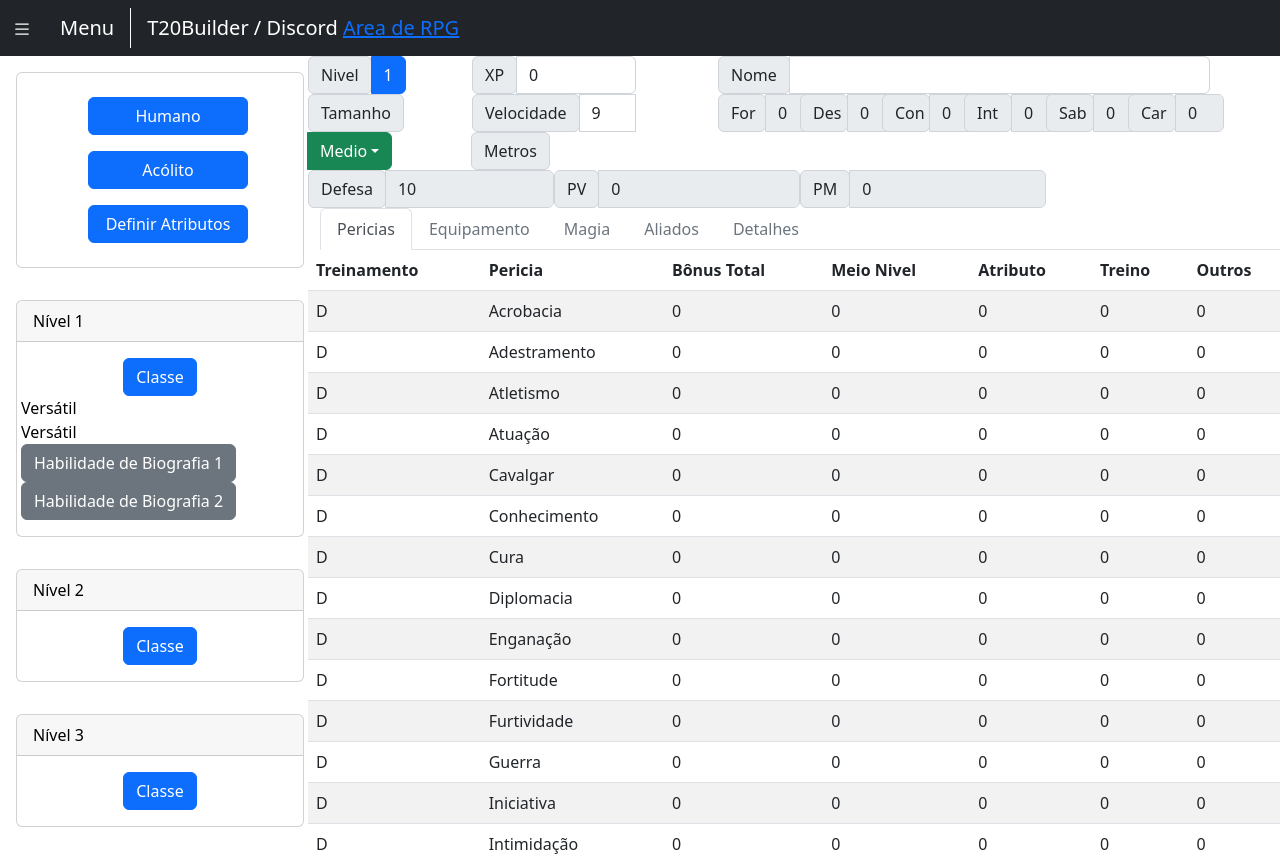
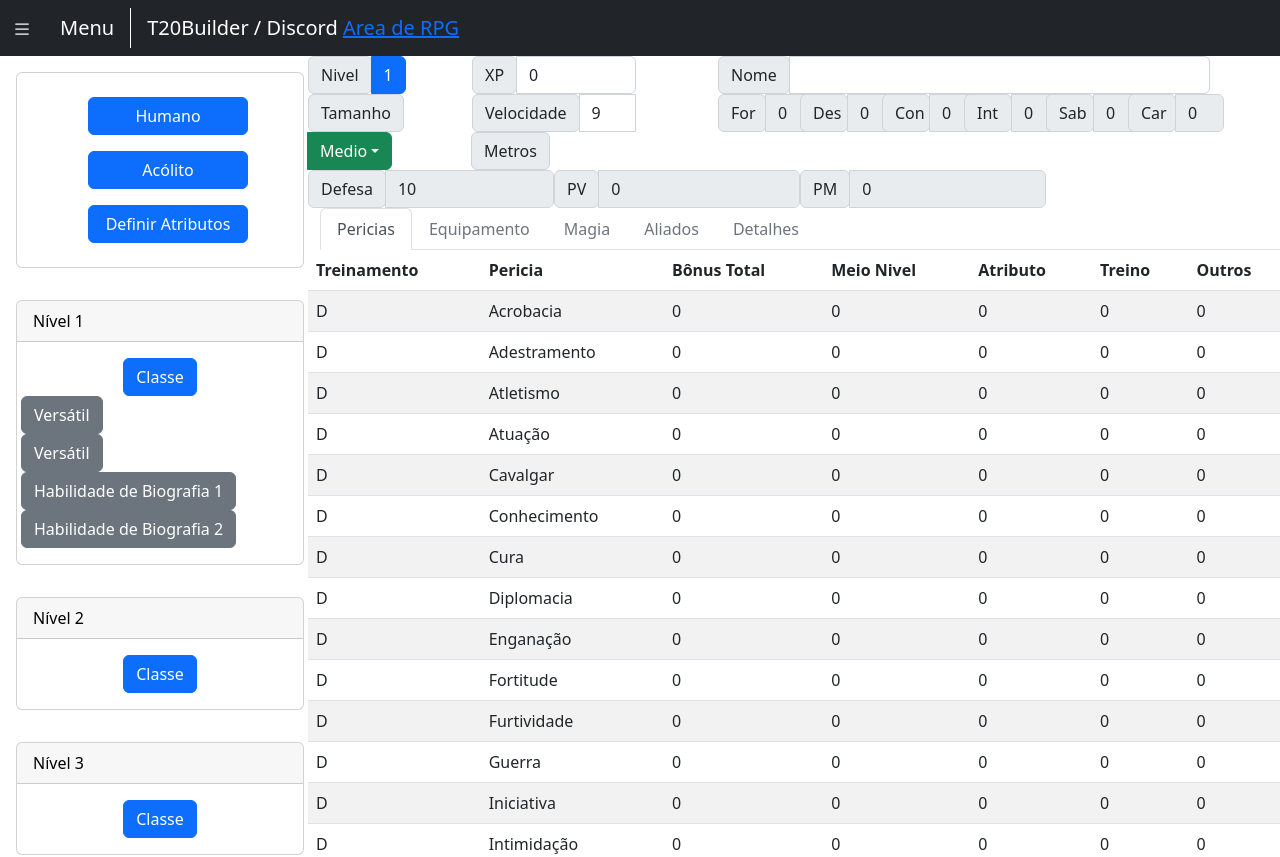
Before and after one commit to AreaDeRPG/t20builder, a Vue app: page / in a window 1280 px wide. Shown: the top 857 px of the page. Built offline with nearby package versions, Linux system fonts and the light colour scheme.

Commit message:
finalizando versatil humano

```diff
--- a/src/components/NivelSelect.vue
+++ b/src/components/NivelSelect.vue
@@ -17,12 +17,12 @@
               class="d-flex justify-content-left align-items-center"
               style="width: 100%"
             >
-              {{ habilidade.nome }}
-              <div v-for="(j, index) in habilidade.habilidades" :key="index">
-                <b-button v-b-modal.poder-select>
-                  {{ habilidade.nome }}
-                </b-button>
-              </div>
+              <b-button
+                v-b-modal.poderselect
+                @click="set(3, habilidade, habilidade.habilidades)"
+              >
+                {{ habilidade.habilidadeSelect?.nome ?? habilidade.nome }}
+              </b-button>
             </div>
             <div
               class="d-flex justify-content-left align-items-center"
@@ -150,17 +150,13 @@
     selectHabilidade(habilidades: Habilidade, habilidade: Habilidade): void {
       habilidades.habilidadeSelect = habilidade;
     },
-    set(
-      code: number,
-      habilidade: Habilidade,
-      habilidades: Habilidade[],
-      pos?: number
-    ): void {
+    set(code: number, habilidade: Habilidade, habilidades: Habilidade[]): void {
       this.poderselect = code;
       this.activeChild = habilidade;
       this.select = habilidades;
     },
     update(habilidade: Habilidade): void {
+      //console.log(this.ficha);
       switch (this.poderselect) {
         case 1:
           // eslint-disable-next-line
@@ -173,6 +169,8 @@
           this.$set(this.ficha, 2, habilidade);
           break;
         case 3:
+          this.activeChild.habilidadeSelect = habilidade;
+          this.$set(this.ficha, 3, habilidade);
           break;
       }
     },
--- a/src/components/PericiasInfo.vue
+++ b/src/components/PericiasInfo.vue
@@ -88,6 +88,7 @@
             )
           );
         });
+        console.log(this.ficha.getBuffs());
       }
       return res;
     },
--- a/src/components/modals/biografia/BiografiaModal.vue
+++ b/src/components/modals/biografia/BiografiaModal.vue
@@ -41,8 +41,6 @@
 import { biografias } from "@/entities/biografia";
 import Biografia from "@/entities/biografia/model/Biografia";
 import Utils from "@/entities/util";
-// eslint-disable-next-line
-var _ = require("lodash");
 export default defineComponent({
   name: "BiografiaModal",
   data: () => {
@@ -72,8 +70,8 @@
     },
     escolherBiografia(biografia: Biografia): void {
       // eslint-disable-next-line
-      this.ficha.biografia = _.cloneDeep(biografia);
-      console.log(this.ficha.biografia);
+      this.ficha.biografia = Utils.deepClone(biografia);
+      //console.log(this.ficha.biografia);
     },
     biografiaId(): number {
       return this.ficha.biografia.id;
--- a/src/entities/biografia/index.ts
+++ b/src/entities/biografia/index.ts
@@ -5,7 +5,7 @@
 import Habilidade from "../habilidades/model/Habilidades";
 import Biografia from "./model/Biografia";
 
-const periciasOrigens = [
+export const treinamentoPericias = [
   new Habilidade(
     1,
     "Acrobacia",
@@ -213,13 +213,13 @@
 
 export const biografias = [
   new Biografia(1, "Acólito", Fonte.BASICO, [
-    periciasOrigens.filter(
+    treinamentoPericias.filter(
       (el) => el.buffs[0].caracteristica == Caracteristica.CURA
     )[0],
-    periciasOrigens.filter(
+    treinamentoPericias.filter(
       (el) => el.buffs[0].caracteristica == Caracteristica.RELIGIAO
     )[0],
-    periciasOrigens.filter(
+    treinamentoPericias.filter(
       (el) => el.buffs[0].caracteristica == Caracteristica.VONTADE
     )[0],
     new Habilidade(1, "Medicina", Fonte.BASICO, [], []),
@@ -236,10 +236,10 @@
     ),
   ]),
   new Biografia(2, "Amigo dos Animais", Fonte.BASICO, [
-    periciasOrigens.filter(
+    treinamentoPericias.filter(
       (el) => el.buffs[0].caracteristica == Caracteristica.ADESTRAMENTO
     )[0],
-    periciasOrigens.filter(
+    treinamentoPericias.filter(
       (el) => el.buffs[0].caracteristica == Caracteristica.CAVALGAR
     )[0],
     new Habilidade(1, "Amigo Especial", Fonte.BASICO, [], []),
@@ -250,33 +250,33 @@
     new Habilidade(1, "Lembranças Graduais", Fonte.BASICO, [], []),
   ]),
   new Biografia(4, "Aristocrata", Fonte.BASICO, [
-    periciasOrigens.filter(
+    treinamentoPericias.filter(
       (el) => el.buffs[0].caracteristica == Caracteristica.DIPLOMACIA
     )[0],
-    periciasOrigens.filter(
+    treinamentoPericias.filter(
       (el) => el.buffs[0].caracteristica == Caracteristica.ENGANACAO
     )[0],
-    periciasOrigens.filter(
+    treinamentoPericias.filter(
       (el) => el.buffs[0].caracteristica == Caracteristica.NOBREZA
     )[0],
     new Habilidade(1, "Comandar", Fonte.BASICO, [], []),
     new Habilidade(1, "Sangue Azul", Fonte.BASICO, [], []),
   ]),
   new Biografia(6, "Artesão", Fonte.BASICO, [
-    periciasOrigens.filter(
+    treinamentoPericias.filter(
       (el) => el.buffs[0].caracteristica == Caracteristica.OFICIO
     )[0],
-    periciasOrigens.filter(
+    treinamentoPericias.filter(
       (el) => el.buffs[0].caracteristica == Caracteristica.VONTADE
     )[0],
     new Habilidade(1, "Frutos do Trabalho", Fonte.BASICO, [], []),
     new Habilidade(1, "Sortudo", Fonte.BASICO, [], []),
   ]),
   new Biografia(7, "Artista", Fonte.BASICO, [
-    periciasOrigens.filter(
+    treinamentoPericias.filter(
       (el) => el.buffs[0].caracteristica == Caracteristica.ATUACAO
     )[0],
-    periciasOrigens.filter(
+    treinamentoPericias.filter(
       (el) => el.buffs[0].caracteristica == Caracteristica.ENGANACAO
     )[0],
     new Habilidade(1, "Atraente", Fonte.BASICO, [], []),
@@ -285,10 +285,10 @@
     new Habilidade(1, "Torcida", Fonte.BASICO, [], []),
   ]),
   new Biografia(8, "Assistente de Laboratório", Fonte.BASICO, [
-    periciasOrigens.filter(
+    treinamentoPericias.filter(
       (el) => el.buffs[0].caracteristica == Caracteristica.OFICIO
     )[0],
-    periciasOrigens.filter(
+    treinamentoPericias.filter(
       (el) => el.buffs[0].caracteristica == Caracteristica.MISTICISMO
     )[0],
     new Habilidade(
@@ -303,13 +303,13 @@
     new Habilidade(1, "Um poder da Tormenta", Fonte.BASICO, [], []),
   ]),
   new Biografia(9, "Batedor", Fonte.BASICO, [
-    periciasOrigens.filter(
+    treinamentoPericias.filter(
       (el) => el.buffs[0].caracteristica == Caracteristica.FURTIVIDADE
     )[0],
-    periciasOrigens.filter(
+    treinamentoPericias.filter(
       (el) => el.buffs[0].caracteristica == Caracteristica.PERCEPCAO
     )[0],
-    periciasOrigens.filter(
+    treinamentoPericias.filter(
       (el) => el.buffs[0].caracteristica == Caracteristica.SOBREVIVENCIA
     )[0],
     new Habilidade(1, "À Prova de Tudo", Fonte.BASICO, [], []),
@@ -317,10 +317,10 @@
     new Habilidade(1, "Sentidos Aguçados", Fonte.BASICO, [], []),
   ]),
   new Biografia(10, "Capanga", Fonte.BASICO, [
-    periciasOrigens.filter(
+    treinamentoPericias.filter(
       (el) => el.buffs[0].caracteristica == Caracteristica.LUTA
     )[0],
-    periciasOrigens.filter(
+    treinamentoPericias.filter(
       (el) => el.buffs[0].caracteristica == Caracteristica.INTIMIDACAO
     )[0],
     new Habilidade(1, "Intimidação", Fonte.BASICO, [], []),
@@ -328,10 +328,10 @@
     new Habilidade(1, "Um Poder de Combate", Fonte.BASICO, [], []),
   ]),
   new Biografia(11, "Charlatão", Fonte.BASICO, [
-    periciasOrigens.filter(
+    treinamentoPericias.filter(
       (el) => el.buffs[0].caracteristica == Caracteristica.ENGANACAO
     )[0],
-    periciasOrigens.filter(
+    treinamentoPericias.filter(
       (el) => el.buffs[0].caracteristica == Caracteristica.JOGATINA
     )[0],
     new Habilidade(1, "Alpinista Social", Fonte.BASICO, [], []),
@@ -339,13 +339,13 @@
     new Habilidade(1, "Sortudo", Fonte.BASICO, [], []),
   ]),
   new Biografia(12, "Circense", Fonte.BASICO, [
-    periciasOrigens.filter(
+    treinamentoPericias.filter(
       (el) => el.buffs[0].caracteristica == Caracteristica.ACROBACIA
     )[0],
-    periciasOrigens.filter(
+    treinamentoPericias.filter(
       (el) => el.buffs[0].caracteristica == Caracteristica.ATUACAO
     )[0],
-    periciasOrigens.filter(
+    treinamentoPericias.filter(
       (el) => el.buffs[0].caracteristica == Caracteristica.REFLEXOS
     )[0],
     new Habilidade(1, "Acrobático", Fonte.BASICO, [], []),
@@ -353,23 +353,23 @@
     new Habilidade(1, "Truque de Mágica", Fonte.BASICO, [], []),
   ]),
   new Biografia(13, "Criminoso", Fonte.BASICO, [
-    periciasOrigens.filter(
+    treinamentoPericias.filter(
       (el) => el.buffs[0].caracteristica == Caracteristica.ENGANACAO
     )[0],
-    periciasOrigens.filter(
+    treinamentoPericias.filter(
       (el) => el.buffs[0].caracteristica == Caracteristica.FURTIVIDADE
     )[0],
-    periciasOrigens.filter(
+    treinamentoPericias.filter(
       (el) => el.buffs[0].caracteristica == Caracteristica.LADINAGEM
     )[0],
     new Habilidade(1, "Punguista", Fonte.BASICO, [], []),
     new Habilidade(1, "Venefício", Fonte.BASICO, [], []),
   ]),
   new Biografia(14, "Curandeiro", Fonte.BASICO, [
-    periciasOrigens.filter(
+    treinamentoPericias.filter(
       (el) => el.buffs[0].caracteristica == Caracteristica.CURA
     )[0],
-    periciasOrigens.filter(
+    treinamentoPericias.filter(
       (el) => el.buffs[0].caracteristica == Caracteristica.VONTADE
     )[0],
     new Habilidade(1, "Medicina", Fonte.BASICO, [], []),
@@ -377,78 +377,78 @@
     new Habilidade(1, "Venefício", Fonte.BASICO, [], []),
   ]),
   new Biografia(15, "Eremita", Fonte.BASICO, [
-    periciasOrigens.filter(
+    treinamentoPericias.filter(
       (el) => el.buffs[0].caracteristica == Caracteristica.MISTICISMO
     )[0],
-    periciasOrigens.filter(
+    treinamentoPericias.filter(
       (el) => el.buffs[0].caracteristica == Caracteristica.RELIGIAO
     )[0],
-    periciasOrigens.filter(
+    treinamentoPericias.filter(
       (el) => el.buffs[0].caracteristica == Caracteristica.SOBREVIVENCIA
     )[0],
     new Habilidade(1, "Busca Interior", Fonte.BASICO, [], []),
     new Habilidade(1, "Lobo Solitário", Fonte.BASICO, [], []),
   ]),
   new Biografia(16, "Escravo", Fonte.BASICO, [
-    periciasOrigens.filter(
+    treinamentoPericias.filter(
       (el) => el.buffs[0].caracteristica == Caracteristica.ATLETISMO
     )[0],
-    periciasOrigens.filter(
+    treinamentoPericias.filter(
       (el) => el.buffs[0].caracteristica == Caracteristica.FORTITUDE
     )[0],
-    periciasOrigens.filter(
+    treinamentoPericias.filter(
       (el) => el.buffs[0].caracteristica == Caracteristica.FURTIVIDADE
     )[0],
     new Habilidade(1, "Desejo de Liberdade", Fonte.BASICO, [], []),
     new Habilidade(1, "Vitalidade", Fonte.BASICO, [], []),
   ]),
   new Biografia(17, "Estudioso", Fonte.BASICO, [
-    periciasOrigens.filter(
+    treinamentoPericias.filter(
       (el) => el.buffs[0].caracteristica == Caracteristica.CONHECIMENTO
     )[0],
-    periciasOrigens.filter(
+    treinamentoPericias.filter(
       (el) => el.buffs[0].caracteristica == Caracteristica.GUERRA
     )[0],
-    periciasOrigens.filter(
+    treinamentoPericias.filter(
       (el) => el.buffs[0].caracteristica == Caracteristica.MISTICISMO
     )[0],
     new Habilidade(1, "Aparencia Inofensiva", Fonte.BASICO, [], []),
     new Habilidade(1, "Palpite Fundamentado", Fonte.BASICO, [], []),
   ]),
   new Biografia(18, "Fazendeiro", Fonte.BASICO, [
-    periciasOrigens.filter(
+    treinamentoPericias.filter(
       (el) => el.buffs[0].caracteristica == Caracteristica.ADESTRAMENTO
     )[0],
-    periciasOrigens.filter(
+    treinamentoPericias.filter(
       (el) => el.buffs[0].caracteristica == Caracteristica.CAVALGAR
     )[0],
-    periciasOrigens.filter(
+    treinamentoPericias.filter(
       (el) => el.buffs[0].caracteristica == Caracteristica.OFICIO
     )[0],
-    periciasOrigens.filter(
+    treinamentoPericias.filter(
       (el) => el.buffs[0].caracteristica == Caracteristica.SOBREVIVENCIA
     )[0],
     new Habilidade(1, "Água no Feijão", Fonte.BASICO, [], []),
     new Habilidade(1, "Ginete", Fonte.BASICO, [], []),
   ]),
   new Biografia(19, "Forasteiro", Fonte.BASICO, [
-    periciasOrigens.filter(
+    treinamentoPericias.filter(
       (el) => el.buffs[0].caracteristica == Caracteristica.CAVALGAR
     )[0],
-    periciasOrigens.filter(
+    treinamentoPericias.filter(
       (el) => el.buffs[0].caracteristica == Caracteristica.PILOTAGEM
     )[0],
-    periciasOrigens.filter(
+    treinamentoPericias.filter(
       (el) => el.buffs[0].caracteristica == Caracteristica.SOBREVIVENCIA
     )[0],
     new Habilidade(1, "Cultura Exótica", Fonte.BASICO, [], []),
     new Habilidade(1, "Lobo Solitário", Fonte.BASICO, [], []),
   ]),
   new Biografia(20, "Gladiador", Fonte.BASICO, [
-    periciasOrigens.filter(
+    treinamentoPericias.filter(
       (el) => el.buffs[0].caracteristica == Caracteristica.ATUACAO
     )[0],
-    periciasOrigens.filter(
+    treinamentoPericias.filter(
       (el) => el.buffs[0].caracteristica == Caracteristica.LUTA
     )[0],
     new Habilidade(1, "Atraente", Fonte.BASICO, [], []),
@@ -457,36 +457,36 @@
     new Habilidade(1, "Um poder de combate", Fonte.BASICO, [], []),
   ]),
   new Biografia(21, "Guarda", Fonte.BASICO, [
-    periciasOrigens.filter(
+    treinamentoPericias.filter(
       (el) => el.buffs[0].caracteristica == Caracteristica.INVESTIGACAO
     )[0],
-    periciasOrigens.filter(
+    treinamentoPericias.filter(
       (el) => el.buffs[0].caracteristica == Caracteristica.LUTA
     )[0],
-    periciasOrigens.filter(
+    treinamentoPericias.filter(
       (el) => el.buffs[0].caracteristica == Caracteristica.PERCEPCAO
     )[0],
     new Habilidade(1, "Detetive", Fonte.BASICO, [], []),
     new Habilidade(1, "Um poder de combate", Fonte.BASICO, [], []),
   ]),
   new Biografia(22, "Herdeiro", Fonte.BASICO, [
-    periciasOrigens.filter(
+    treinamentoPericias.filter(
       (el) => el.buffs[0].caracteristica == Caracteristica.MISTICISMO
     )[0],
-    periciasOrigens.filter(
+    treinamentoPericias.filter(
       (el) => el.buffs[0].caracteristica == Caracteristica.NOBREZA
     )[0],
-    periciasOrigens.filter(
+    treinamentoPericias.filter(
       (el) => el.buffs[0].caracteristica == Caracteristica.OFICIO
     )[0],
     new Habilidade(1, "Comandar", Fonte.BASICO, [], []),
     new Habilidade(1, "Herança", Fonte.BASICO, [], []),
   ]),
   new Biografia(23, "Herói Camponês", Fonte.BASICO, [
-    periciasOrigens.filter(
+    treinamentoPericias.filter(
       (el) => el.buffs[0].caracteristica == Caracteristica.ADESTRAMENTO
     )[0],
-    periciasOrigens.filter(
+    treinamentoPericias.filter(
       (el) => el.buffs[0].caracteristica == Caracteristica.OFICIO
     )[0],
     new Habilidade(1, "Coração Heroico", Fonte.BASICO, [], []),
@@ -495,26 +495,26 @@
     new Habilidade(1, "Torcida", Fonte.BASICO, [], []),
   ]),
   new Biografia(24, "Marujo", Fonte.BASICO, [
-    periciasOrigens.filter(
+    treinamentoPericias.filter(
       (el) => el.buffs[0].caracteristica == Caracteristica.ATLETISMO
     )[0],
-    periciasOrigens.filter(
+    treinamentoPericias.filter(
       (el) => el.buffs[0].caracteristica == Caracteristica.JOGATINA
     )[0],
-    periciasOrigens.filter(
+    treinamentoPericias.filter(
       (el) => el.buffs[0].caracteristica == Caracteristica.PILOTAGEM
     )[0],
     new Habilidade(1, "Acrobático", Fonte.BASICO, [], []),
     new Habilidade(1, "Passagem de Navio", Fonte.BASICO, [], []),
   ]),
   new Biografia(25, "Mateiro", Fonte.BASICO, [
-    periciasOrigens.filter(
+    treinamentoPericias.filter(
       (el) => el.buffs[0].caracteristica == Caracteristica.ATLETISMO
     )[0],
-    periciasOrigens.filter(
+    treinamentoPericias.filter(
       (el) => el.buffs[0].caracteristica == Caracteristica.FURTIVIDADE
     )[0],
-    periciasOrigens.filter(
+    treinamentoPericias.filter(
       (el) => el.buffs[0].caracteristica == Caracteristica.SOBREVIVENCIA
     )[0],
     new Habilidade(1, "Lobo Solitário", Fonte.BASICO, [], []),
@@ -522,29 +522,29 @@
     new Habilidade(1, "Vendedor de Carcaças", Fonte.BASICO, [], []),
   ]),
   new Biografia(26, "Membro de Guilda", Fonte.BASICO, [
-    periciasOrigens.filter(
+    treinamentoPericias.filter(
       (el) => el.buffs[0].caracteristica == Caracteristica.DIPLOMACIA
     )[0],
-    periciasOrigens.filter(
+    treinamentoPericias.filter(
       (el) => el.buffs[0].caracteristica == Caracteristica.ENGANACAO
     )[0],
-    periciasOrigens.filter(
+    treinamentoPericias.filter(
       (el) => el.buffs[0].caracteristica == Caracteristica.MISTICISMO
     )[0],
-    periciasOrigens.filter(
+    treinamentoPericias.filter(
       (el) => el.buffs[0].caracteristica == Caracteristica.OFICIO
     )[0],
     new Habilidade(1, "Foco em Perícia", Fonte.BASICO, [], []),
     new Habilidade(1, "Rede de Contatos", Fonte.BASICO, [], []),
   ]),
   new Biografia(27, "Mercador", Fonte.BASICO, [
-    periciasOrigens.filter(
+    treinamentoPericias.filter(
       (el) => el.buffs[0].caracteristica == Caracteristica.DIPLOMACIA
     )[0],
-    periciasOrigens.filter(
+    treinamentoPericias.filter(
       (el) => el.buffs[0].caracteristica == Caracteristica.INTUICAO
     )[0],
-    periciasOrigens.filter(
+    treinamentoPericias.filter(
       (el) => el.buffs[0].caracteristica == Caracteristica.OFICIO
     )[0],
     new Habilidade(1, "Negocio", Fonte.BASICO, [], []),
@@ -552,13 +552,13 @@
     new Habilidade(1, "Sortudo", Fonte.BASICO, [], []),
   ]),
   new Biografia(28, "Minerador", Fonte.BASICO, [
-    periciasOrigens.filter(
+    treinamentoPericias.filter(
       (el) => el.buffs[0].caracteristica == Caracteristica.ATLETISMO
     )[0],
-    periciasOrigens.filter(
+    treinamentoPericias.filter(
       (el) => el.buffs[0].caracteristica == Caracteristica.FORTITUDE
     )[0],
-    periciasOrigens.filter(
+    treinamentoPericias.filter(
       (el) => el.buffs[0].caracteristica == Caracteristica.OFICIO
     )[0],
     new Habilidade(1, "Ataque Poderoso", Fonte.BASICO, [], []),
@@ -566,13 +566,13 @@
     new Habilidade(1, "Sentidos Aguçados", Fonte.BASICO, [], []),
   ]),
   new Biografia(29, "Nômade", Fonte.BASICO, [
-    periciasOrigens.filter(
+    treinamentoPericias.filter(
       (el) => el.buffs[0].caracteristica == Caracteristica.CAVALGAR
     )[0],
-    periciasOrigens.filter(
+    treinamentoPericias.filter(
       (el) => el.buffs[0].caracteristica == Caracteristica.PILOTAGEM
     )[0],
-    periciasOrigens.filter(
+    treinamentoPericias.filter(
       (el) => el.buffs[0].caracteristica == Caracteristica.SOBREVIVENCIA
     )[0],
     new Habilidade(1, "Lobo Solitário", Fonte.BASICO, [], []),
@@ -580,13 +580,13 @@
     new Habilidade(1, "Sentidos Aguçados", Fonte.BASICO, [], []),
   ]),
   new Biografia(30, "Pivete", Fonte.BASICO, [
-    periciasOrigens.filter(
+    treinamentoPericias.filter(
       (el) => el.buffs[0].caracteristica == Caracteristica.FURTIVIDADE
     )[0],
-    periciasOrigens.filter(
+    treinamentoPericias.filter(
       (el) => el.buffs[0].caracteristica == Caracteristica.INICIATIVA
     )[0],
-    periciasOrigens.filter(
+    treinamentoPericias.filter(
       (el) => el.buffs[0].caracteristica == Caracteristica.LADINAGEM
     )[0],
     new Habilidade(1, "Acrobático", Fonte.BASICO, [], []),
@@ -594,23 +594,23 @@
     new Habilidade(1, "Quebra-Galho", Fonte.BASICO, [], []),
   ]),
   new Biografia(31, "Refugiado", Fonte.BASICO, [
-    periciasOrigens.filter(
+    treinamentoPericias.filter(
       (el) => el.buffs[0].caracteristica == Caracteristica.FORTITUDE
     )[0],
-    periciasOrigens.filter(
+    treinamentoPericias.filter(
       (el) => el.buffs[0].caracteristica == Caracteristica.REFLEXOS
     )[0],
-    periciasOrigens.filter(
+    treinamentoPericias.filter(
       (el) => el.buffs[0].caracteristica == Caracteristica.VONTADE
     )[0],
     new Habilidade(1, "Estoico", Fonte.BASICO, [], []),
     new Habilidade(1, "Vontade de Ferro", Fonte.BASICO, [], []),
   ]),
   new Biografia(32, "Seguidor", Fonte.BASICO, [
-    periciasOrigens.filter(
+    treinamentoPericias.filter(
       (el) => el.buffs[0].caracteristica == Caracteristica.ADESTRAMENTO
     )[0],
-    periciasOrigens.filter(
+    treinamentoPericias.filter(
       (el) => el.buffs[0].caracteristica == Caracteristica.OFICIO
     )[0],
     new Habilidade(1, "Antigo Mestre", Fonte.BASICO, [], []),
@@ -618,13 +618,13 @@
     new Habilidade(1, "Surto Heroico", Fonte.BASICO, [], []),
   ]),
   new Biografia(33, "Selvagem", Fonte.BASICO, [
-    periciasOrigens.filter(
+    treinamentoPericias.filter(
       (el) => el.buffs[0].caracteristica == Caracteristica.PERCEPCAO
     )[0],
-    periciasOrigens.filter(
+    treinamentoPericias.filter(
       (el) => el.buffs[0].caracteristica == Caracteristica.REFLEXOS
     )[0],
-    periciasOrigens.filter(
+    treinamentoPericias.filter(
       (el) => el.buffs[0].caracteristica == Caracteristica.SOBREVIVENCIA
     )[0],
     new Habilidade(1, "Lobo Solitário", Fonte.BASICO, [], []),
@@ -632,29 +632,29 @@
     new Habilidade(1, "Vitalidade", Fonte.BASICO, [], []),
   ]),
   new Biografia(34, "Soldado", Fonte.BASICO, [
-    periciasOrigens.filter(
+    treinamentoPericias.filter(
       (el) => el.buffs[0].caracteristica == Caracteristica.FORTITUDE
     )[0],
-    periciasOrigens.filter(
+    treinamentoPericias.filter(
       (el) => el.buffs[0].caracteristica == Caracteristica.GUERRA
     )[0],
-    periciasOrigens.filter(
+    treinamentoPericias.filter(
       (el) => el.buffs[0].caracteristica == Caracteristica.LUTA
     )[0],
-    periciasOrigens.filter(
+    treinamentoPericias.filter(
       (el) => el.buffs[0].caracteristica == Caracteristica.PONTARIA
     )[0],
     new Habilidade(1, "Influência Militar", Fonte.BASICO, [], []),
     new Habilidade(1, "Um poder de combate", Fonte.BASICO, [], []),
   ]),
   new Biografia(35, "Taverneiro", Fonte.BASICO, [
-    periciasOrigens.filter(
+    treinamentoPericias.filter(
       (el) => el.buffs[0].caracteristica == Caracteristica.DIPLOMACIA
     )[0],
-    periciasOrigens.filter(
+    treinamentoPericias.filter(
       (el) => el.buffs[0].caracteristica == Caracteristica.JOGATINA
     )[0],
-    periciasOrigens.filter(
+    treinamentoPericias.filter(
       (el) => el.buffs[0].caracteristica == Caracteristica.OFICIO
     )[0],
     new Habilidade(1, "Gororoba", Fonte.BASICO, [], []),
@@ -662,10 +662,10 @@
     new Habilidade(1, "Vitalidade", Fonte.BASICO, [], []),
   ]),
   new Biografia(36, "Trabalhador", Fonte.BASICO, [
-    periciasOrigens.filter(
+    treinamentoPericias.filter(
       (el) => el.buffs[0].caracteristica == Caracteristica.ATLETISMO
     )[0],
-    periciasOrigens.filter(
+    treinamentoPericias.filter(
       (el) => el.buffs[0].caracteristica == Caracteristica.FORTITUDE
     )[0],
     new Habilidade(1, "Atlético", Fonte.BASICO, [], []),
--- a/src/entities/ficha/model/Ficha.ts
+++ b/src/entities/ficha/model/Ficha.ts
@@ -242,12 +242,12 @@
   getBuffs() {
     const habilidades = this.getHabilidades();
     const buffs: Buff[] = [];
-    for (let i = 0; i < habilidades.length; i++) {
-      const habilidade = habilidades[i];
-      if (habilidade && habilidade.buffs) {
-        buffs.push(...habilidade.buffs);
+    habilidades.forEach((el) => {
+      buffs.push(...el.buffs);
+      if (el.habilidadeSelect) {
+        buffs.push(...el.habilidadeSelect.buffs);
       }
-    }
-    return buffs;
+    });
+    return buffs.filter((el) => el !== undefined);
   }
 }
--- a/src/entities/habilidades/index.ts
+++ b/src/entities/habilidades/index.ts
@@ -1,3 +1,4 @@
+import { treinamentoPericias } from "../biografia";
 import Buff from "../buff/model/Buff";
 import { BuffType } from "../buff/model/BuffType";
 import { Caracteristica } from "../caracteristica/model/Caracteristica";
@@ -131,7 +132,7 @@
 
 export const habilidadesRaca: ListaHabilidadesRaca = {
   humano: [
-    new Habilidade(1, "Versátil", Fonte.BASICO, [], []),
+    new Habilidade(1, "Versátil", Fonte.BASICO, treinamentoPericias, []),
     new Habilidade(1, "Versátil", Fonte.BASICO, [], []),
   ],
   anao: [
--- a/src/entities/habilidades/model/Habilidades.ts
+++ b/src/entities/habilidades/model/Habilidades.ts
@@ -6,7 +6,7 @@
   private _nome: string;
   private _fonte: Fonte;
   private _habilidades: Habilidade[];
-  private _habilidadeSelect?: Habilidade | Habilidade[];
+  private _habilidadeSelect?: Habilidade;
   private _buffs?: Buff[];
   constructor(
     id: number,
@@ -46,11 +46,11 @@
     this._habilidades = habilidades;
   }
 
-  public get habilidadeSelect(): Habilidade | Habilidade[] | undefined {
+  public get habilidadeSelect(): Habilidade | undefined {
     return this._habilidadeSelect;
   }
 
-  public set habilidadeSelect(value: Habilidade | Habilidade[] | undefined) {
+  public set habilidadeSelect(value: Habilidade | undefined) {
     this._habilidadeSelect = value;
   }
 
--- a/src/entities/pericias/model/Pericia.ts
+++ b/src/entities/pericias/model/Pericia.ts
@@ -68,7 +68,9 @@
 
   isTreinado(buffs: Buff[]): boolean {
     const buff = buffs.filter(
-      (el) => el.caracteristica == this.caracteristica && el.buffType == BuffType.PROFICIENCY
+      (el) =>
+        el.caracteristica == this.caracteristica &&
+        el.buffType == BuffType.PROFICIENCY
     )[0];
     if (
       buff &&
```
Also changed, not shown: src/components/modals/poder-select/PoderSelectModal.vue (+0 -19 lines), src/entities/util.ts (+6 -1 lines).
